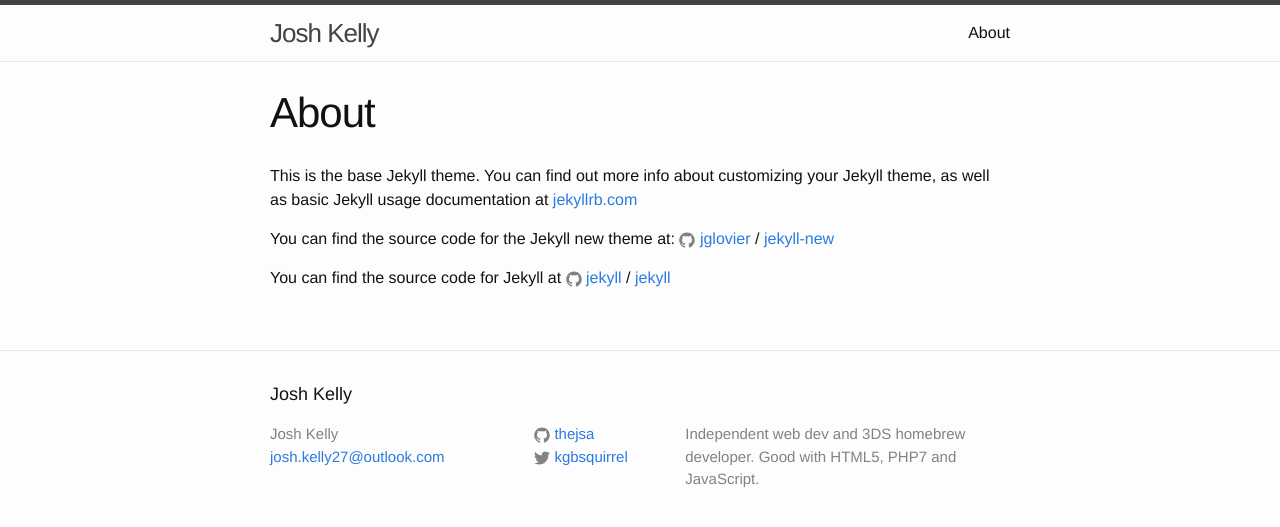
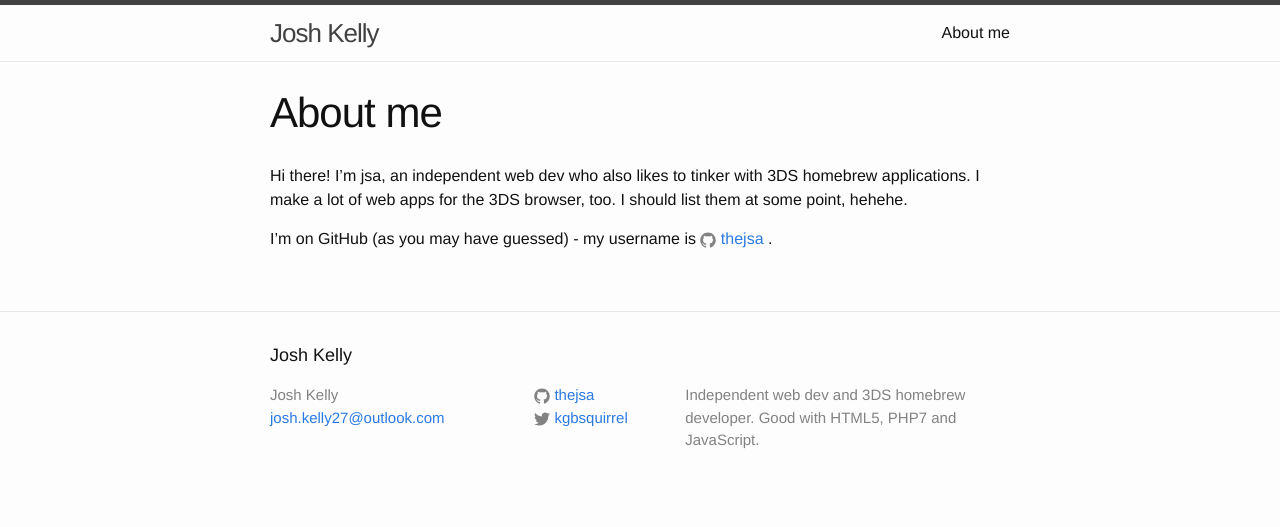
Before and after one commit to thejsa/thejsa.github.io, a Jekyll site: the page built from about.md, in a window 1280 px wide. Shown: the top 527 px of the page. Built offline with Jekyll 4.4.1, drawn with Linux system fonts in a browser that asks for light colours.

Commit message:
Update About page

```diff
--- a/about.md
+++ b/about.md
@@ -1,15 +1,10 @@
 ---
 layout: page
-title: About
+title: About me
 permalink: /about/
 ---
 
-This is the base Jekyll theme. You can find out more info about customizing your Jekyll theme, as well as basic Jekyll usage documentation at [jekyllrb.com](http://jekyllrb.com/)
+Hi there! I'm jsa, an independent web dev who also likes to tinker with 3DS homebrew applications.
+I make a lot of web apps for the 3DS browser, too. I should list them at some point, hehehe.
 
-You can find the source code for the Jekyll new theme at:
-{% include icon-github.html username="jglovier" %} /
-[jekyll-new](https://github.com/jglovier/jekyll-new)
-
-You can find the source code for Jekyll at
-{% include icon-github.html username="jekyll" %} /
-[jekyll](https://github.com/jekyll/jekyll)
+I'm on GitHub (as you may have guessed) - my username is {% include icon-github.html username="thejsa" %}.
```
